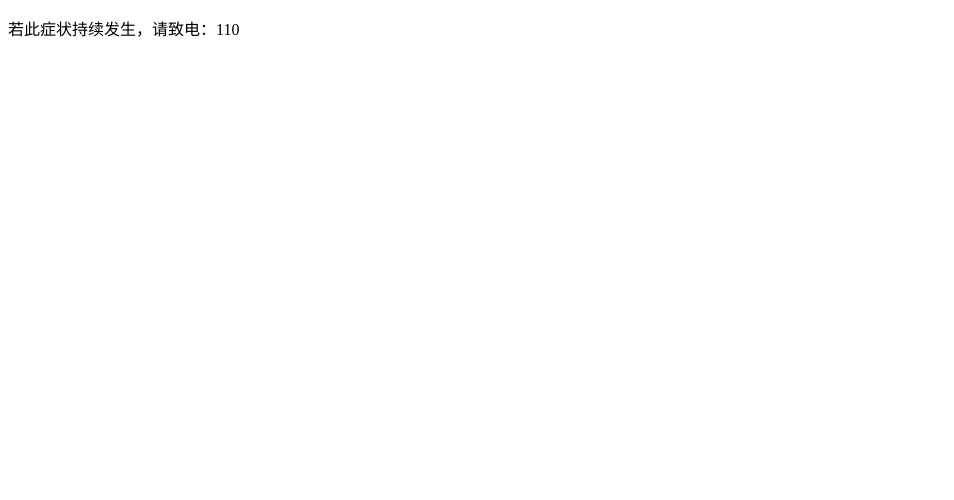
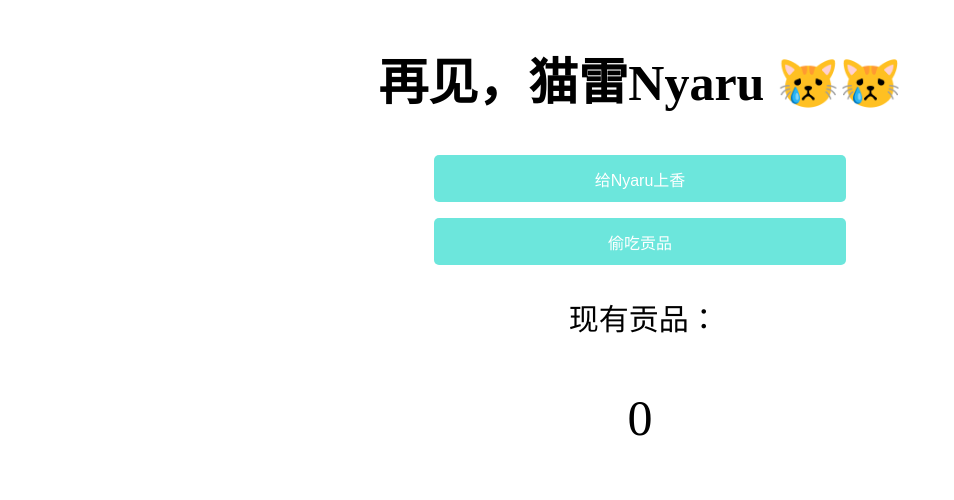
Before and after one commit to Nyarufoo/NyaruWeb, a plain HTML site: page index.html in a window 1280 px wide. Shown: the whole page, without its empty margins (0-954 px from the left). Drawn offline with Linux system fonts and the light colour scheme.

Commit message:
Update new website

```diff
--- a/index.html
+++ b/index.html
@@ -1,10 +1,61 @@
 <!DOCTYPE html>
-<html lang="zh-CN">
+
+<html>
+
 <head>
-    <meta charset="utf-8">
-    <title>做什么梦呢！</title>
+  <style>
+    button {
+      background-color: #6ce6dc;
+      color: white;
+      width: 400px;
+      height: 45px;
+      border: 0;
+      font-size: 16px;
+      box-sizing: content-box;
+      border-radius: 5px;
+    }
+
+    button:hover {
+      background-color: #44bdc8;
+    }
+  </style>
 </head>
+
 <body>
-    <p>若此症状持续发生，请致电：110</p>
+
+  <div style="margin: 0 auto; width: 50%; text-align: center">
+
+    <h2 style="font-size: 50px;">再见，猫雷Nyaru 😿😿</h2>
+    <button onclick="increment()">给Nyaru上香</button>
+    <p></p>
+    <button onclick="decrement()">偷吃贡品</button>
+    <p style="font-size:30px;">&nbsp;现有贡品：</p>
+    <p id="demo" style="font-size:50px;"></p>
+
+    <script>
+      function increment() {
+        var count = localStorage.getItem("count");
+        count++;
+        localStorage.setItem("count", count);
+        document.getElementById("demo").innerHTML = count;
+      }
+
+      function decrement() {
+        var count = localStorage.getItem("count");
+        count--;
+        localStorage.setItem("count", count);
+        document.getElementById("demo").innerHTML = count;
+      }
+
+
+      var count = localStorage.getItem("count");
+      if (count === null) {
+        count = 0;
+      }
+      document.getElementById("demo").innerHTML = count;
+    </script>
+
+  </div>
 </body>
+
 </html>
```
